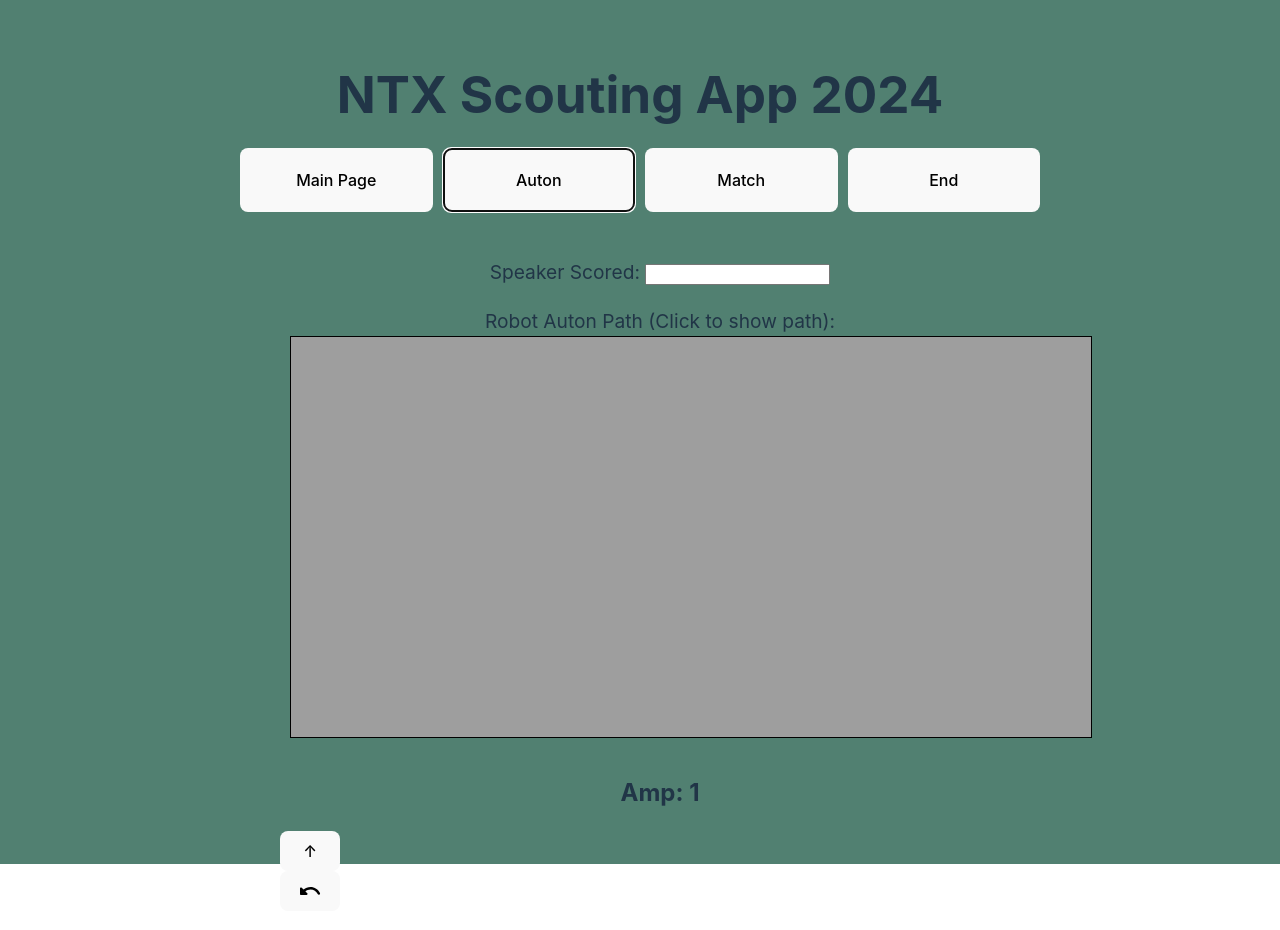
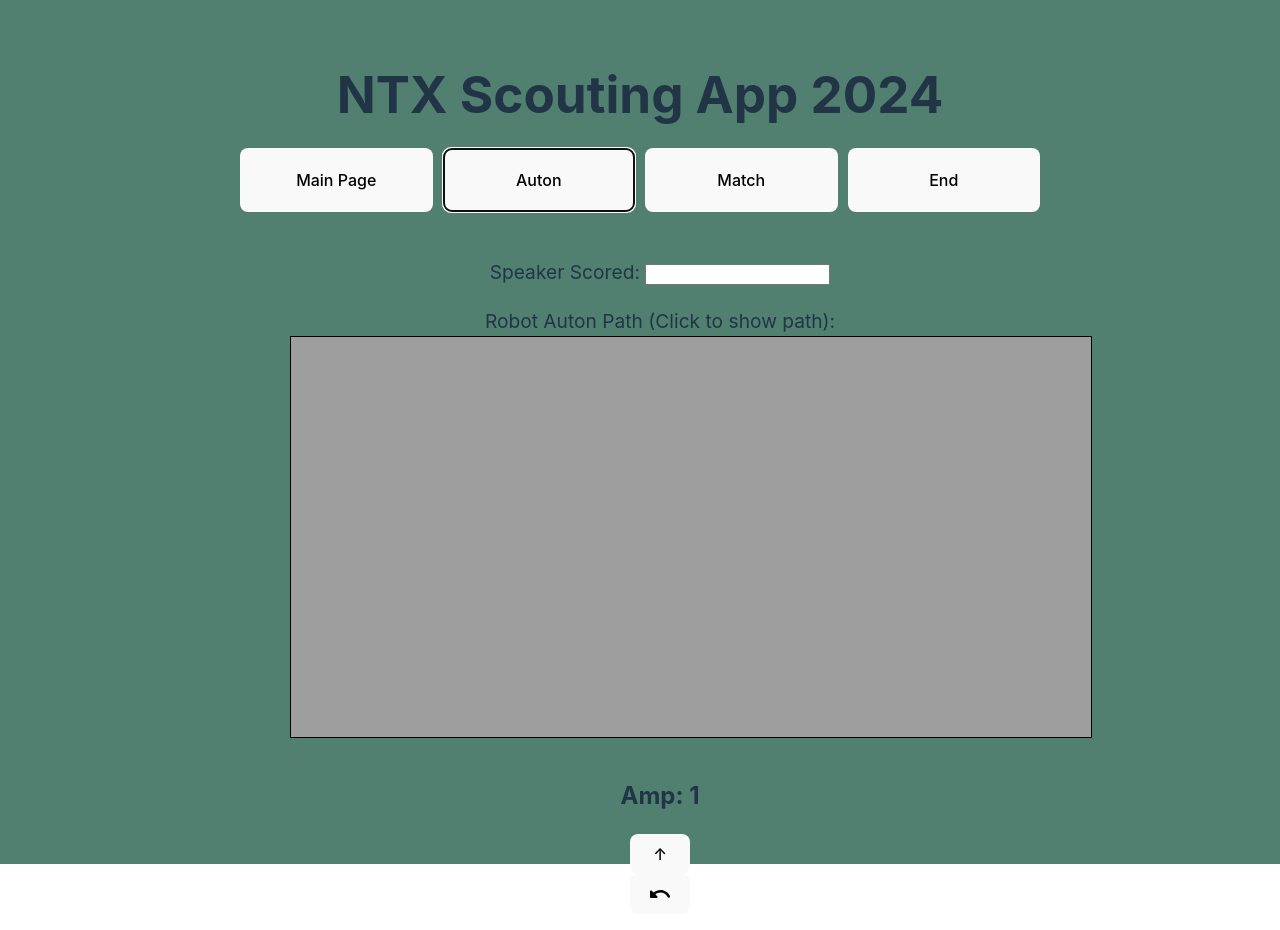
Before and after one commit to micw1417/ScoutingAppNTX, a React (Vite) app: page / in a window 1280 px wide. Both pictures are taken after a click on the button "Auton". Built offline with nearby package versions, Linux system fonts and the light colour scheme.

Commit message:
i give up

```diff
--- a/src/components/Counter.tsx
+++ b/src/components/Counter.tsx
@@ -14,10 +14,12 @@ function Counter({ name, count, onButtonDown, onButtonUp}: Props) {
 
   return (
     <>
-    <div>
+    <div className="countercontainer">
       <h2>{name}: {count}</h2>
+      <div className="counterinrow">
         <button onClick={onButtonUp} className="purplebutton">↑</button>
         <button onClick={onButtonDown} className="purplebutton"><UndoRoundedIcon/></button>
+        </div>
         </div>
     </>
   )
--- a/src/index.css
+++ b/src/index.css
@@ -86,6 +86,21 @@ button:focus-visible {
   justify-items: center;
 }
 
+.counterinrow {
+  flex-direction: row;
+  gap: 10px;
+  align-items: center;
+}
+
+.countercontainer {
+  display: flex;
+  flex-direction: column;
+  margin: 3px;
+  justify-content: center;
+  align-items: center;
+
+}
+
 .purplebutton {
   display:flex;
   justify-content: center;
```
